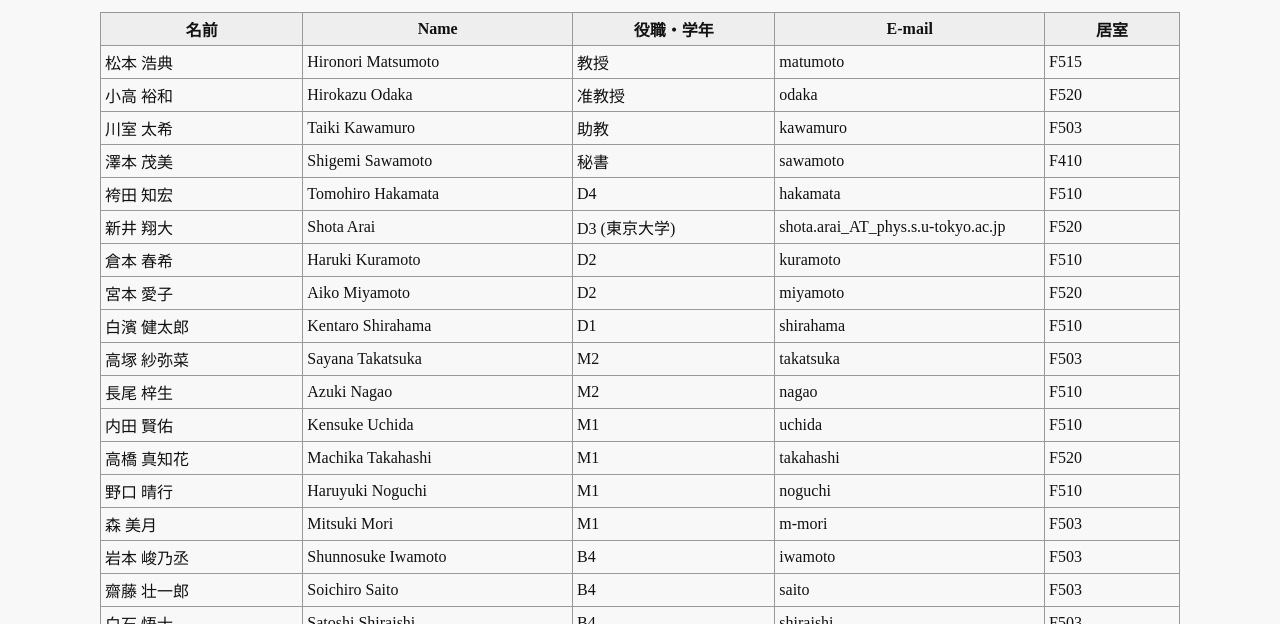
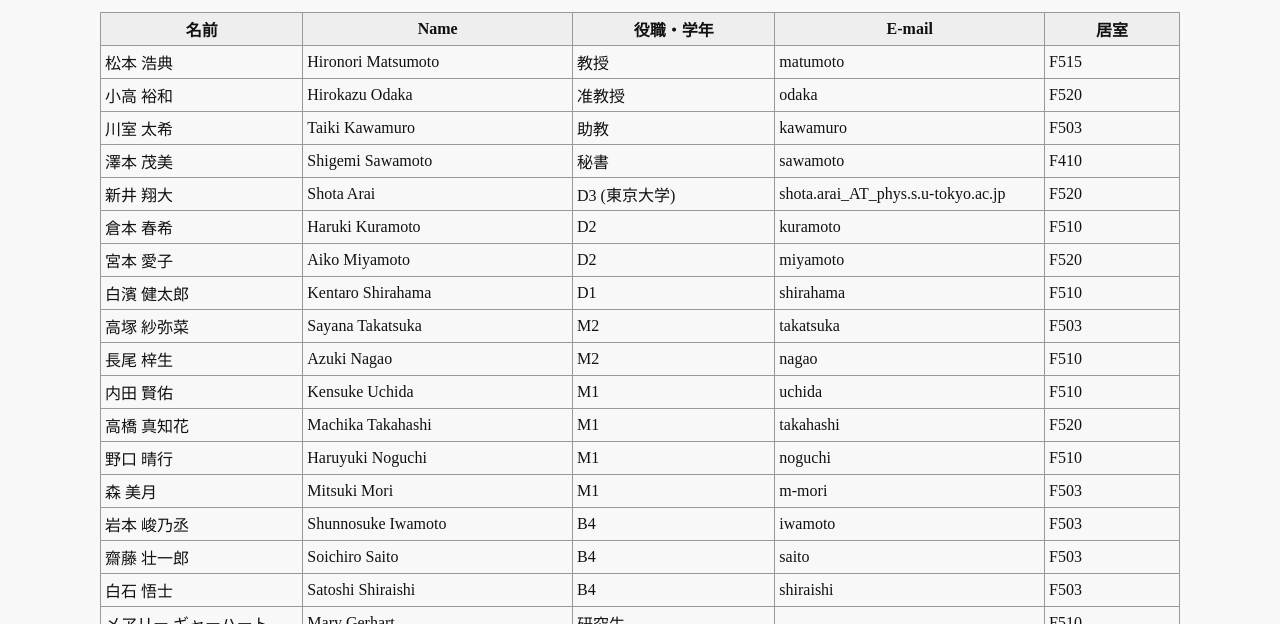
Before and after one commit to uosaka-xray-astronomy/uosaka-xray-astronomy.github.io, a plain HTML site: page people.html in a window 1280 px wide. Shown: the part 176-800 px from the top of the page. Drawn offline with Linux system fonts and the light colour scheme.

Commit message:
Update people

```diff
--- a/people.html
+++ b/people.html
@@ -69,13 +69,6 @@
               <td>秘書</td>
               <td>sawamoto</td>
               <td>F410</td>
-            </tr>
-            <tr>
-              <td>袴田 知宏</td>
-              <td>Tomohiro Hakamata</td>
-              <td>D4</td>
-              <td>hakamata</td>
-              <td>F510</td>
             </tr>
             <tr>
               <td>新井 翔大</td>
@@ -182,6 +175,7 @@
       <section>
         <h2>卒業生・過去のメンバー</h2>
         <ul>
+          <li>袴田 知宏 (Tomohiro Hakamata, 2020.04-2026.06, 2026年博士; 2026.07よりJAXA宇宙研</li>
           <li>田中 雅士 (Masashi Tanaka, 2025.04-2026.03, 研究員)</li>
           <li>都丸 亮太 (Ryota Tomaru, 2024.04-2026.03, 学振 PD; 2026.04より呉高専講師)</li>
           <li>河村 穂登 (Hodaka Kawamura, 2023.04-2026.03, 2025年度修士)</li>
```
